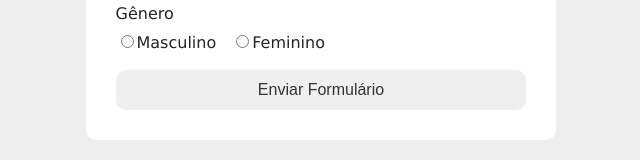
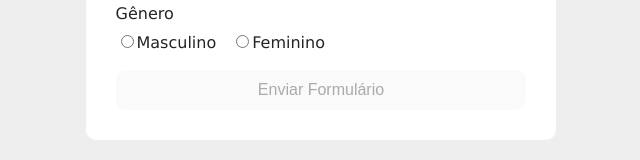
Before and after one commit to khalegjr/react-challenge-03, a React (Create React App) app: page / in a window 1280 px wide. Shown: the part 536-696 px from the top of the page, without its empty margins (319-959 px from the left). Built offline with nearby package versions, Linux system fonts and the light colour scheme.

Commit message:
Implementa envio de formulário
- Exibe mensagem de sucesso
-  Limpa campos e barra de progresso

```diff
--- a/src/App.js
+++ b/src/App.js
@@ -42,6 +42,18 @@ function App() {
     }
 
     return value;
+  };
+
+  const handleClick = () => {
+    console.log("submmited");
+
+    alert("Formulário enviado com sucesso!");
+    setData({
+      fullName: "",
+      email: "",
+      maritalStatus: "",
+      gender: "",
+    });
   };
 
   return (
@@ -110,7 +122,9 @@ function App() {
             </span>
           </div>
         </div>
-        <button>Enviar Formulário</button>
+        <button onClick={handleClick} disabled={calculateProgress() !== 100}>
+          Enviar Formulário
+        </button>
       </main>
     </div>
   );
```
